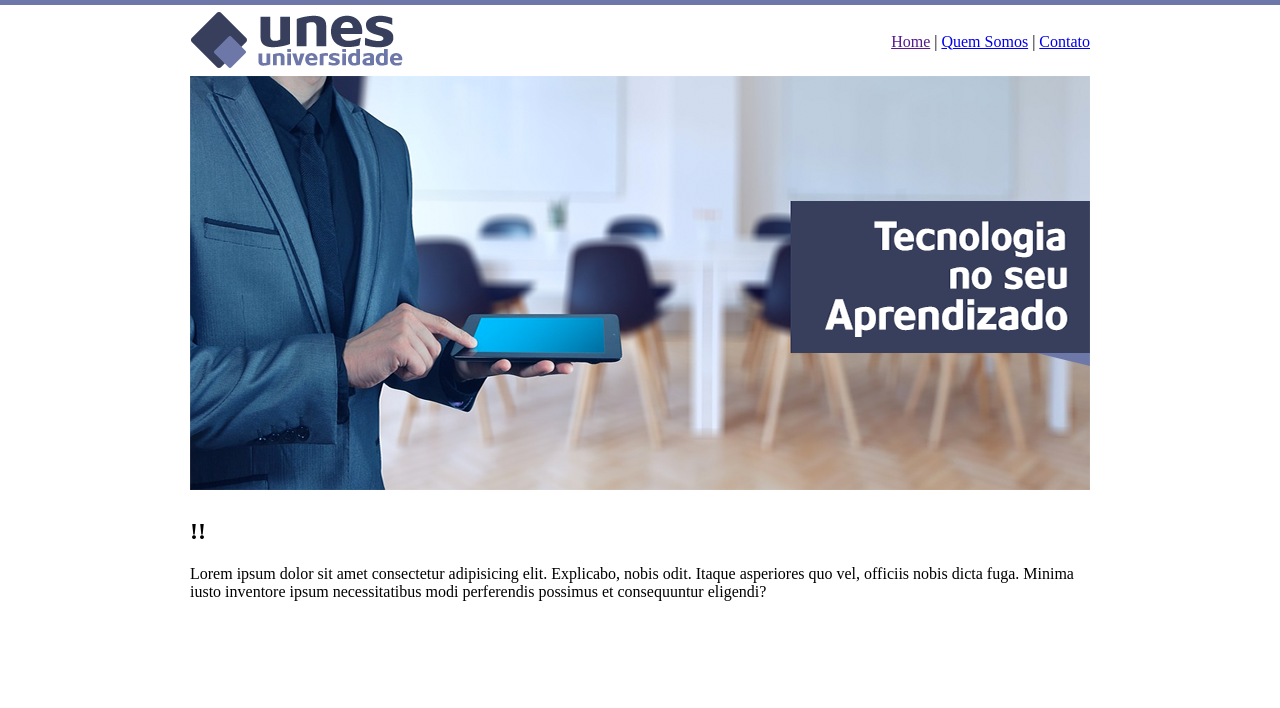
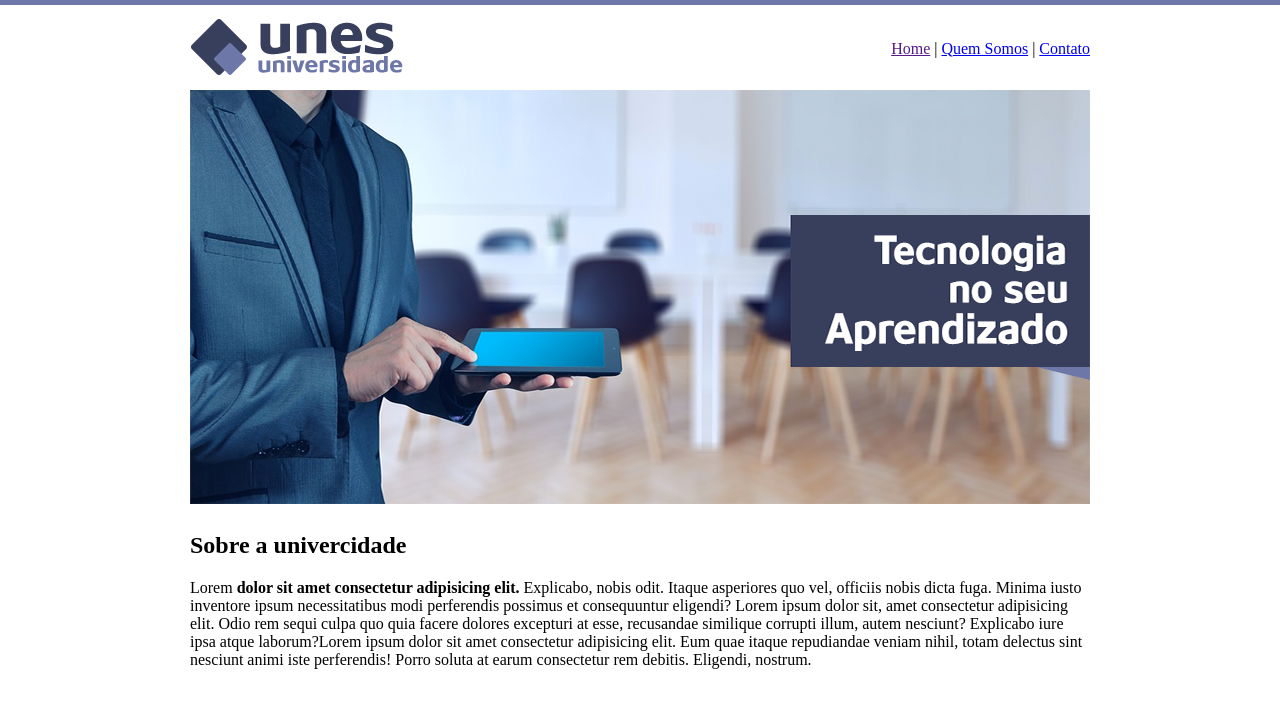
Before and after one commit to dcbianchi/P1-Unes, a plain HTML site: page index.html in a window 1280 px wide. Drawn offline with Linux system fonts and the light colour scheme.

Commit message:
index finished

```diff
--- a/index.html
+++ b/index.html
@@ -10,7 +10,7 @@
 
     <table border="0" width="900" align="center">
         <tr>
-            <td colspan="1">
+            <td height="75" colspan="1">
                 <img src="img/logo.png">
             </td>
 
@@ -22,15 +22,16 @@
         </tr>
 
         <tr>
-            <td colspan="3">
+            <td colspan="2">
                 <img src="img/capa.png">
             </td>
         </tr>
         <tr>
-            <td colspan="3">
-                <h2> !! </h2>
+            <td colspan="2">
+                <h2> Sobre a univercidade </h2>
                 <p>
-                Lorem ipsum dolor sit amet consectetur adipisicing elit. Explicabo, nobis odit. Itaque asperiores quo vel, officiis nobis dicta fuga. Minima iusto inventore ipsum necessitatibus modi perferendis possimus et consequuntur eligendi?
+                Lorem <strong>dolor sit amet consectetur adipisicing elit.</strong> Explicabo, nobis odit. Itaque asperiores quo vel, officiis nobis dicta fuga. Minima iusto inventore ipsum necessitatibus modi perferendis possimus et consequuntur eligendi?
+                Lorem ipsum dolor sit, amet consectetur adipisicing elit. Odio rem sequi culpa quo quia facere dolores excepturi at esse, recusandae similique corrupti illum, autem nesciunt? Explicabo iure ipsa atque laborum?Lorem ipsum dolor sit amet consectetur adipisicing elit. Eum quae itaque repudiandae veniam nihil, totam delectus sint nesciunt animi iste perferendis! Porro soluta at earum consectetur rem debitis. Eligendi, nostrum.
                 </p>
             </td>
         </tr>
```
